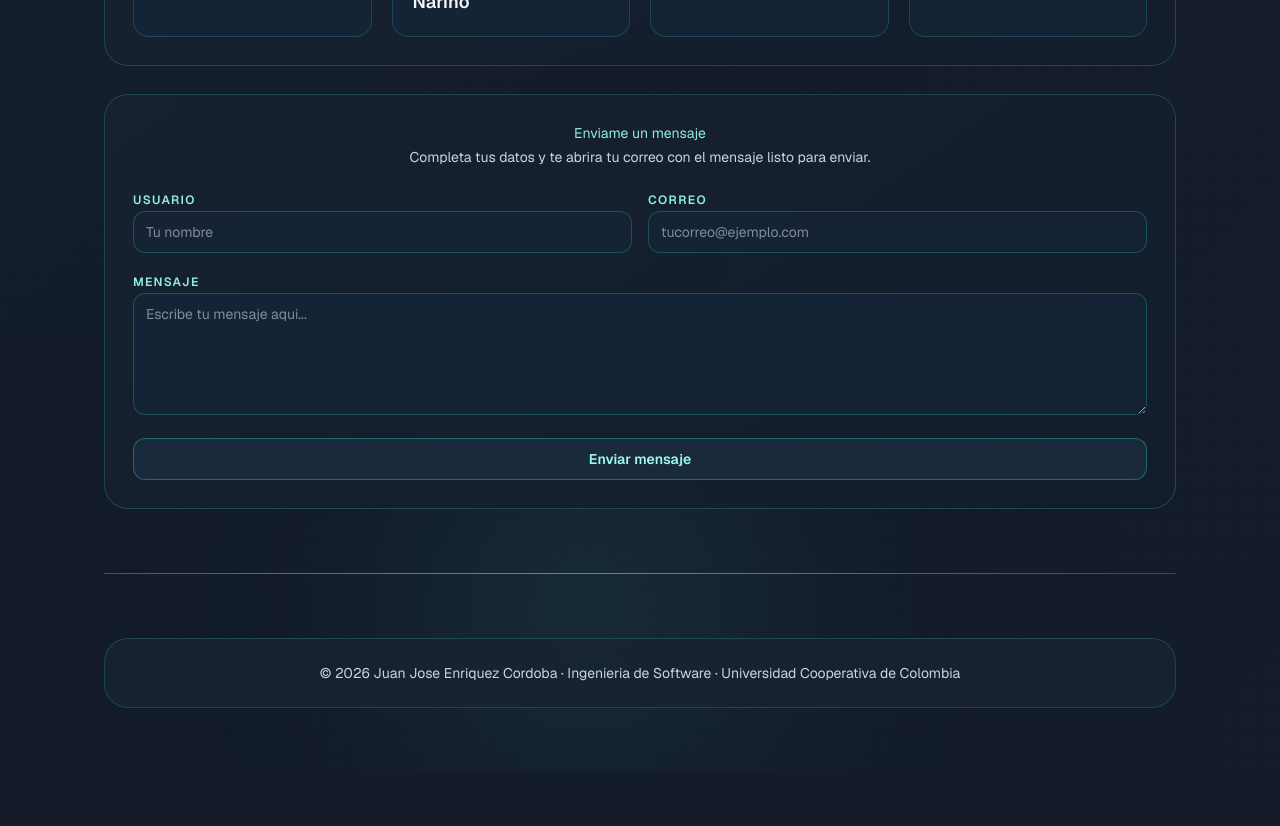
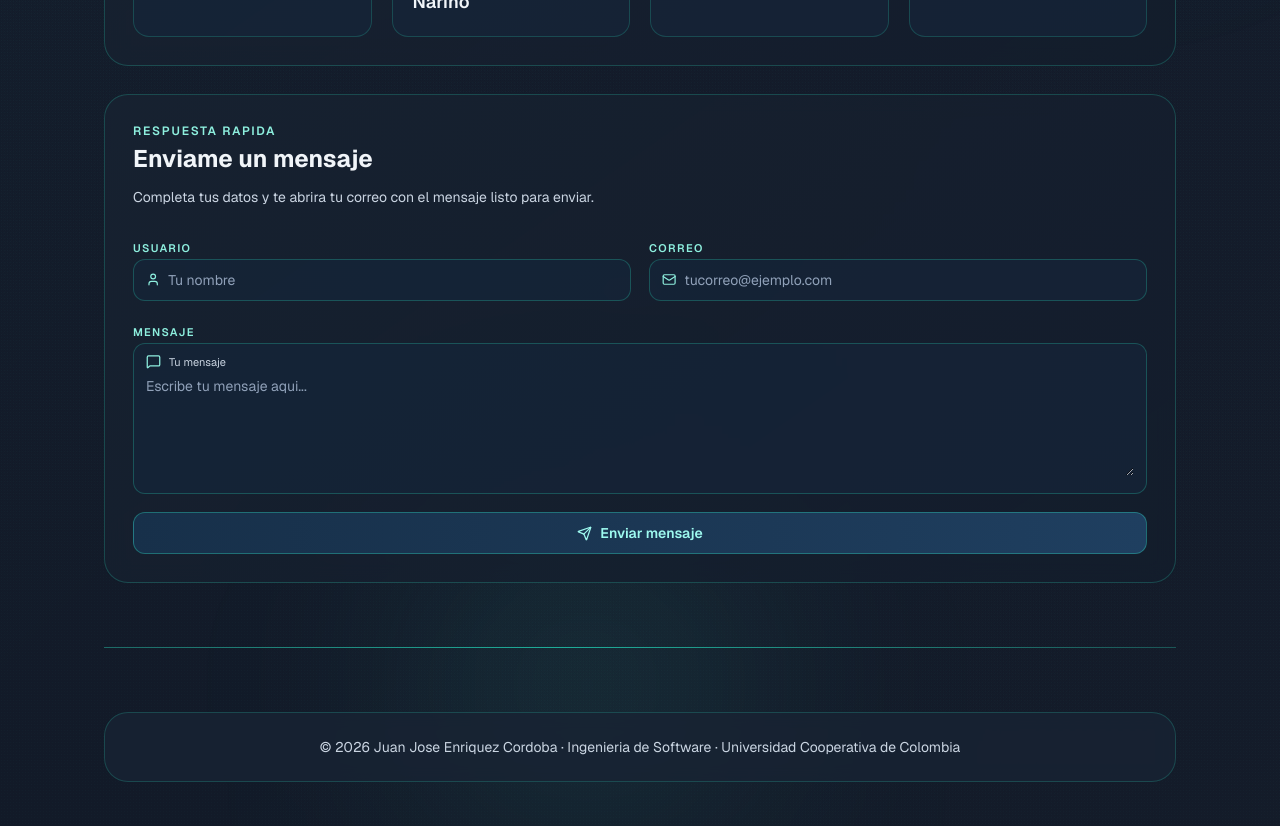
Before and after one commit to Juanenriquezcc/Portafolio_Personal, a Next.js app: page / in a window 1280 px wide. Shown: the part 3840-4666 px from the top of the page. Before the commit the page ends 4612 px from the top, so only its background shows below. Built offline with nearby package versions, Linux system fonts and the light colour scheme.

Commit message:
style: mejorar formulario de contacto con estilo premium

```diff
--- a/components/ContactSection.tsx
+++ b/components/ContactSection.tsx
@@ -1,7 +1,7 @@
 "use client";
 
 import { FormEvent, useState } from "react";
-import { Github, Linkedin } from "lucide-react";
+import { Github, Linkedin, Mail, MessageSquare, Send, User } from "lucide-react";
 
 type Locale = "es" | "en";
 
@@ -15,6 +15,7 @@ const copy = {
     linkedin: "Ver perfil profesional",
     formTitle: "Enviame un mensaje",
     formDescription: "Completa tus datos y te abrira tu correo con el mensaje listo para enviar.",
+    formTitleAccent: "Respuesta rapida",
     nameLabel: "Usuario",
     namePlaceholder: "Tu nombre",
     emailLabel: "Correo",
@@ -33,6 +34,7 @@ const copy = {
     linkedin: "View professional profile",
     formTitle: "Send me a message",
     formDescription: "Fill in your details and your email app will open with the message ready to send.",
+    formTitleAccent: "Quick response",
     nameLabel: "User",
     namePlaceholder: "Your name",
     emailLabel: "Email",
@@ -122,50 +124,64 @@ export default function ContactSection({ locale }: ContactSectionProps) {
       </div>
 
       <article className="frosted-panel rounded-2xl p-4 md:rounded-3xl md:p-6 lg:p-7">
-        <div className="text-center">
-          <p className="text-sm text-[#8ef0df]">{copy[locale].formTitle}</p>
-          <p className="mx-auto mt-1 max-w-2xl text-xs text-slate-300 md:text-sm">{copy[locale].formDescription}</p>
+        <div className="text-center md:text-left">
+          <p className="text-xs font-semibold uppercase tracking-[0.14em] text-[#8ef0df]">{copy[locale].formTitleAccent}</p>
+          <h4 className="mt-1 text-xl font-bold text-slate-100 md:text-2xl">{copy[locale].formTitle}</h4>
+          <p className="mx-auto mt-2 max-w-2xl text-xs leading-6 text-slate-300 md:mx-0 md:text-sm md:leading-7">{copy[locale].formDescription}</p>
         </div>
 
-        <form onSubmit={handleSubmit} className="mt-4 grid grid-cols-1 gap-3 md:mt-5 md:grid-cols-2 md:gap-4">
+        <form onSubmit={handleSubmit} className="mt-5 grid grid-cols-1 gap-3.5 md:mt-6 md:grid-cols-2 md:gap-4.5">
           <label className="space-y-1.5">
-            <span className="text-xs font-semibold uppercase tracking-[0.11em] text-[#8ef0df]">{copy[locale].nameLabel}</span>
+            <span className="text-[11px] font-semibold uppercase tracking-[0.12em] text-[#8ef0df]">{copy[locale].nameLabel}</span>
+            <div className="group flex items-center gap-2 rounded-xl border border-[#2ee3c3]/25 bg-[#16263a]/70 px-3 py-2.5 transition-all duration-300 focus-within:border-[#22e2c2] focus-within:shadow-[0_0_0_2px_rgba(34,226,194,0.16)]">
+              <User size={15} className="text-[#8ef0df] transition-colors duration-300 group-focus-within:text-[#22e2c2]" />
               <input
                 type="text"
                 value={name}
                 onChange={(event) => setName(event.target.value)}
                 placeholder={copy[locale].namePlaceholder}
-              className="w-full rounded-xl border border-[#2ee3c3]/25 bg-[#16263a]/70 px-3 py-2.5 text-sm text-slate-100 outline-none transition-colors focus:border-[#22e2c2]"
+                className="w-full bg-transparent text-sm text-slate-100 outline-none placeholder:text-slate-400"
               />
+            </div>
           </label>
 
           <label className="space-y-1.5">
-            <span className="text-xs font-semibold uppercase tracking-[0.11em] text-[#8ef0df]">{copy[locale].emailLabel}</span>
+            <span className="text-[11px] font-semibold uppercase tracking-[0.12em] text-[#8ef0df]">{copy[locale].emailLabel}</span>
+            <div className="group flex items-center gap-2 rounded-xl border border-[#2ee3c3]/25 bg-[#16263a]/70 px-3 py-2.5 transition-all duration-300 focus-within:border-[#22e2c2] focus-within:shadow-[0_0_0_2px_rgba(34,226,194,0.16)]">
+              <Mail size={15} className="text-[#8ef0df] transition-colors duration-300 group-focus-within:text-[#22e2c2]" />
               <input
                 type="email"
                 value={email}
                 onChange={(event) => setEmail(event.target.value)}
                 placeholder={copy[locale].emailPlaceholder}
-              className="w-full rounded-xl border border-[#2ee3c3]/25 bg-[#16263a]/70 px-3 py-2.5 text-sm text-slate-100 outline-none transition-colors focus:border-[#22e2c2]"
+                className="w-full bg-transparent text-sm text-slate-100 outline-none placeholder:text-slate-400"
               />
+            </div>
           </label>
 
           <label className="space-y-1.5 md:col-span-2">
-            <span className="text-xs font-semibold uppercase tracking-[0.11em] text-[#8ef0df]">{copy[locale].messageLabel}</span>
+            <span className="text-[11px] font-semibold uppercase tracking-[0.12em] text-[#8ef0df]">{copy[locale].messageLabel}</span>
+            <div className="group rounded-xl border border-[#2ee3c3]/25 bg-[#16263a]/70 px-3 py-2.5 transition-all duration-300 focus-within:border-[#22e2c2] focus-within:shadow-[0_0_0_2px_rgba(34,226,194,0.16)]">
+              <div className="mb-1.5 flex items-center gap-2">
+                <MessageSquare size={15} className="text-[#8ef0df] transition-colors duration-300 group-focus-within:text-[#22e2c2]" />
+                <span className="text-[11px] text-slate-300">{locale === "es" ? "Tu mensaje" : "Your message"}</span>
+              </div>
               <textarea
                 value={message}
                 onChange={(event) => setMessage(event.target.value)}
                 placeholder={copy[locale].messagePlaceholder}
                 rows={5}
-              className="w-full resize-y rounded-xl border border-[#2ee3c3]/25 bg-[#16263a]/70 px-3 py-2.5 text-sm text-slate-100 outline-none transition-colors focus:border-[#22e2c2]"
+                className="w-full resize-y bg-transparent text-sm text-slate-100 outline-none placeholder:text-slate-400"
               />
+            </div>
           </label>
 
           <div className="md:col-span-2">
             <button
               type="submit"
-              className="w-full rounded-xl border border-[#2ee3c3]/35 bg-[#1a2a3d] px-4 py-2.5 text-sm font-semibold text-[#9efaf0] transition-colors hover:bg-[#20344b]"
+              className="flex w-full items-center justify-center gap-2 rounded-xl border border-[#2ee3c3]/35 bg-linear-to-r from-[#17304a] via-[#1b3754] to-[#1f3f60] px-4 py-2.5 text-sm font-semibold text-[#9efaf0] transition-transform duration-300 hover:-translate-y-0.5"
             >
+              <Send size={15} />
               {copy[locale].send}
             </button>
             {showRequired && <p className="mt-2 text-center text-xs text-rose-300">{copy[locale].required}</p>}
```
Lines whose indentation alone changed are shown as unchanged.
